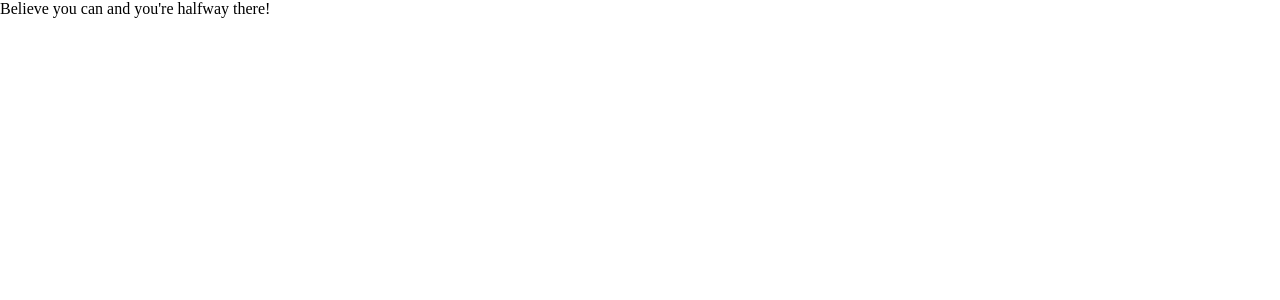
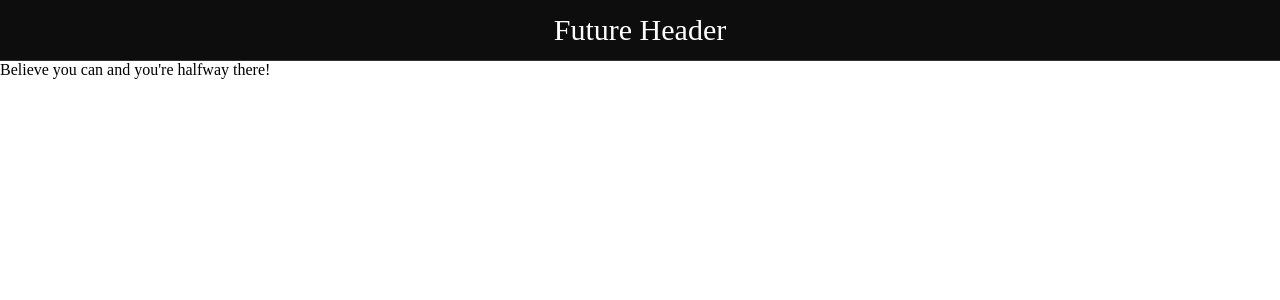
Before and after one commit to FightersForJustice/inctagram, a Next.js app: page / in a window 1280 px wide. Shown: the top 300 px of the page. Built offline with nearby package versions, Linux system fonts and the light colour scheme.

Commit message:
feat: add Header marcup

```diff
--- /dev/null
+++ b/components/Header/Header.module.css
@@ -0,0 +1,10 @@
+.headerContainer{
+    height: 60px;
+    background-color: #0D0D0D;
+    border-bottom: 1px solid #333;
+    color: white;
+    display: flex;
+    justify-content: center;
+    align-items: center;
+    font-size: 30px;
+}
--- a/components/Header/Header.tsx
+++ b/components/Header/Header.tsx
@@ -1,3 +1,5 @@
+import s from './Header.module.css'
+
 export const Header = () => (
-    <></>
+    <div className={s.headerContainer}>Future Header</div>
 )
```
